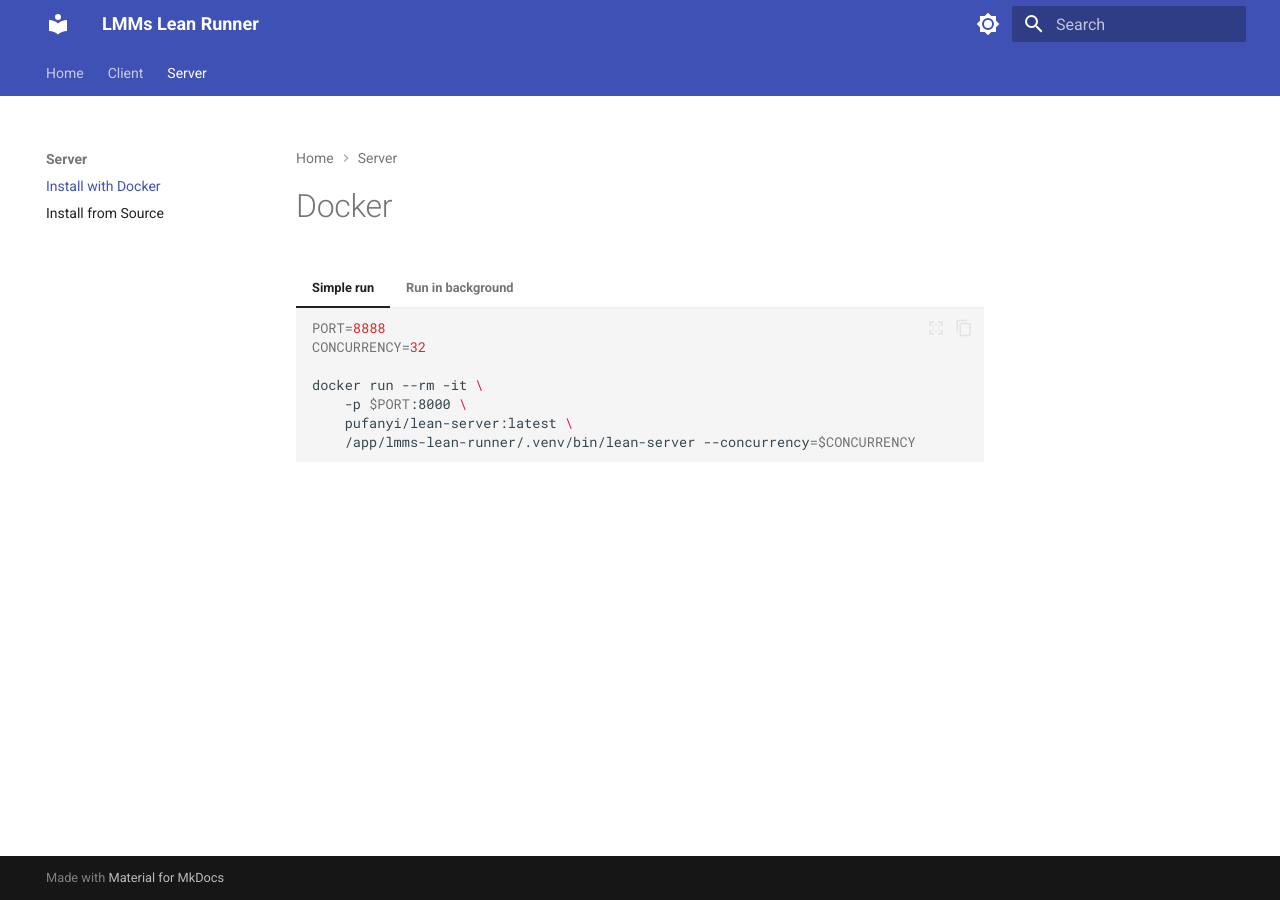
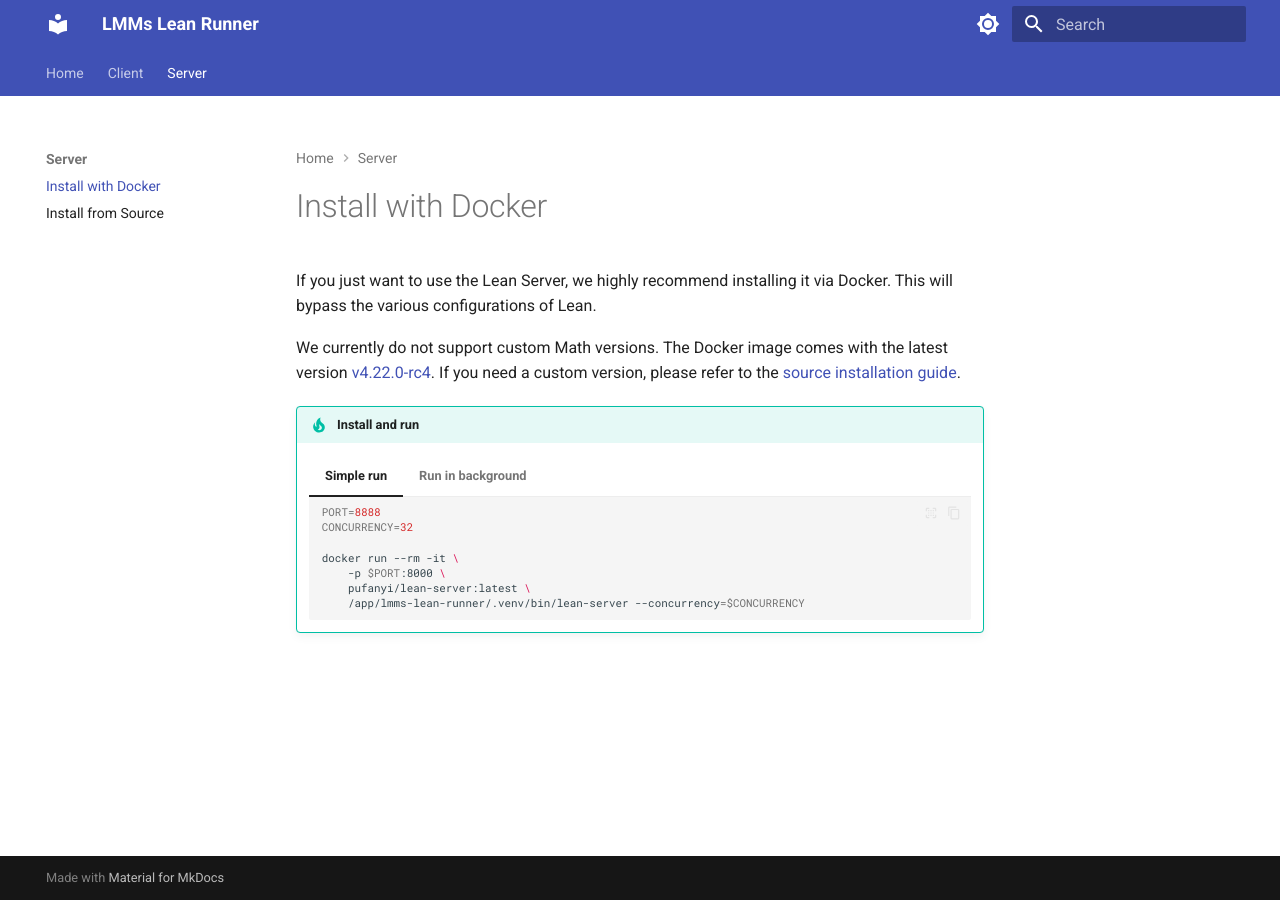
Before and after one commit to EvolvingLMMs-Lab/lean-runner, an MkDocs documentation site: the page built from docs/server/docker.md, in a window 1280 px wide. Built offline with MkDocs 1.6.1 and Material for MkDocs 9.7.7, drawn with Linux system fonts in a browser that asks for light colours.

Commit message:
Revise Docker installation documentation to enhance clarity and usability
- Updated the installation instructions to emphasize using Docker for the Lean Server.
- Added details about the default Math version included in the Docker image.
- Improved formatting and organization of command examples for running the server.
- Removed outdated installation and run documentation to streamline the content.

````diff
--- a/docs/server/docker.md
+++ b/docs/server/docker.md
@@ -1,26 +1,44 @@
-# Docker
+# Install with Docker
 
-=== "Simple run"
+If you just want to use the Lean Server, we highly recommend installing it via Docker. This will bypass the various configurations of Lean.
 
-    ```bash
-    PORT=8888
-    CONCURRENCY=32
+We currently do not support custom Math versions. The Docker image comes with the latest version [v4.22.0-rc4](https://github.com/leanprover-community/mathlib4/releases/tag/v4.22.0-rc4). If you need a custom version, please refer to the [source installation guide](./source.md).
 
-    docker run --rm -it \
-        -p $PORT:8000 \
-        pufanyi/lean-server:latest \
-        /app/lmms-lean-runner/.venv/bin/lean-server --concurrency=$CONCURRENCY
-    ```
+!!! tip "Install and run"
 
-=== "Run in background"
+    === "Simple run"
 
-    ```bash
-    PORT=8888
-    CONCURRENCY=32
+        ```bash
+        PORT=8888
+        CONCURRENCY=32
 
-    docker run -d \
-        --name lean-server \
-        -p $PORT:8000 \
-        pufanyi/lean-server:latest \
-        /app/lmms-lean-runner/.venv/bin/lean-server --concurrency=$CONCURRENCY
-    ```
+        docker run --rm -it \
+            -p $PORT:8000 \
+            pufanyi/lean-server:latest \
+            /app/lmms-lean-runner/.venv/bin/lean-server --concurrency=$CONCURRENCY
+        ```
+
+    === "Run in background"
+
+        ```bash
+        PORT=8888
+        CONCURRENCY=32
+
+        docker run -d \
+            --name lean-server \
+            -p $PORT:8000 \
+            pufanyi/lean-server:latest \
+            /app/lmms-lean-runner/.venv/bin/lean-server --concurrency=$CONCURRENCY
+        ```
+
+        To view the logs, you can run:
+
+        ```bash
+        docker logs lean-server
+        ```
+
+        To stop the server, you can run:
+
+        ```bash
+        docker stop lean-server
+        ```
````
Also changed, not shown: docs/server/run.md (deleted, +0 -6 lines), docs/server/source.md (renamed from docs/server/install.md, +13 -1 lines).
